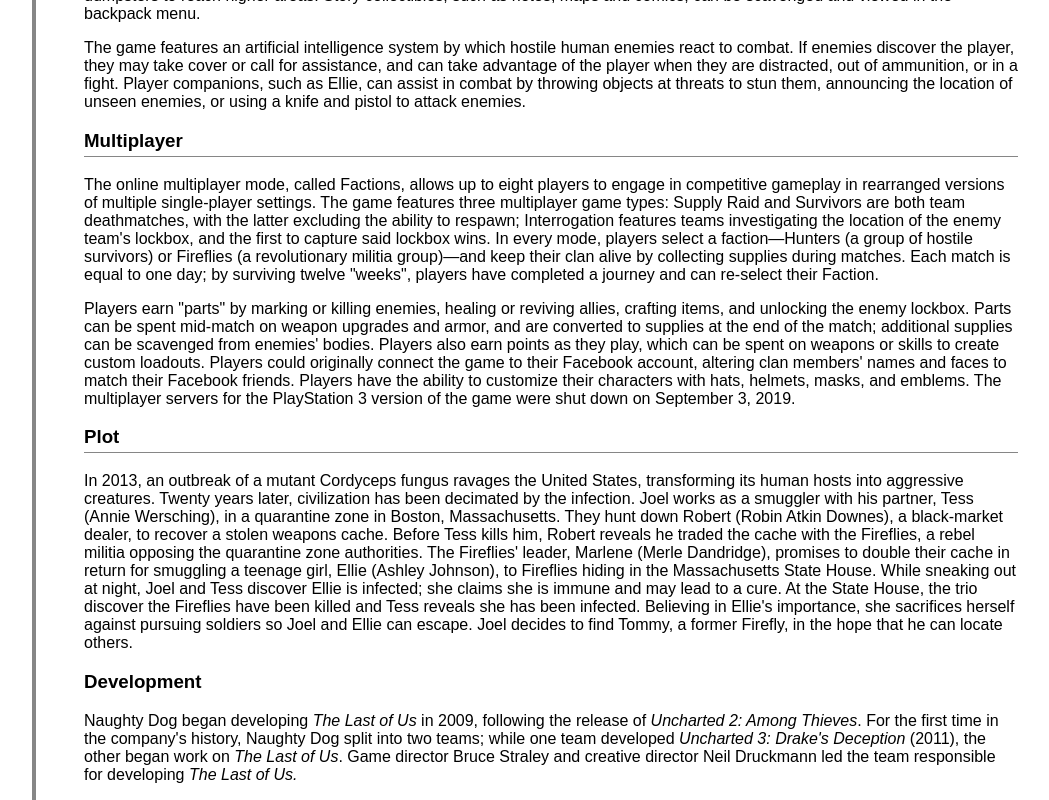
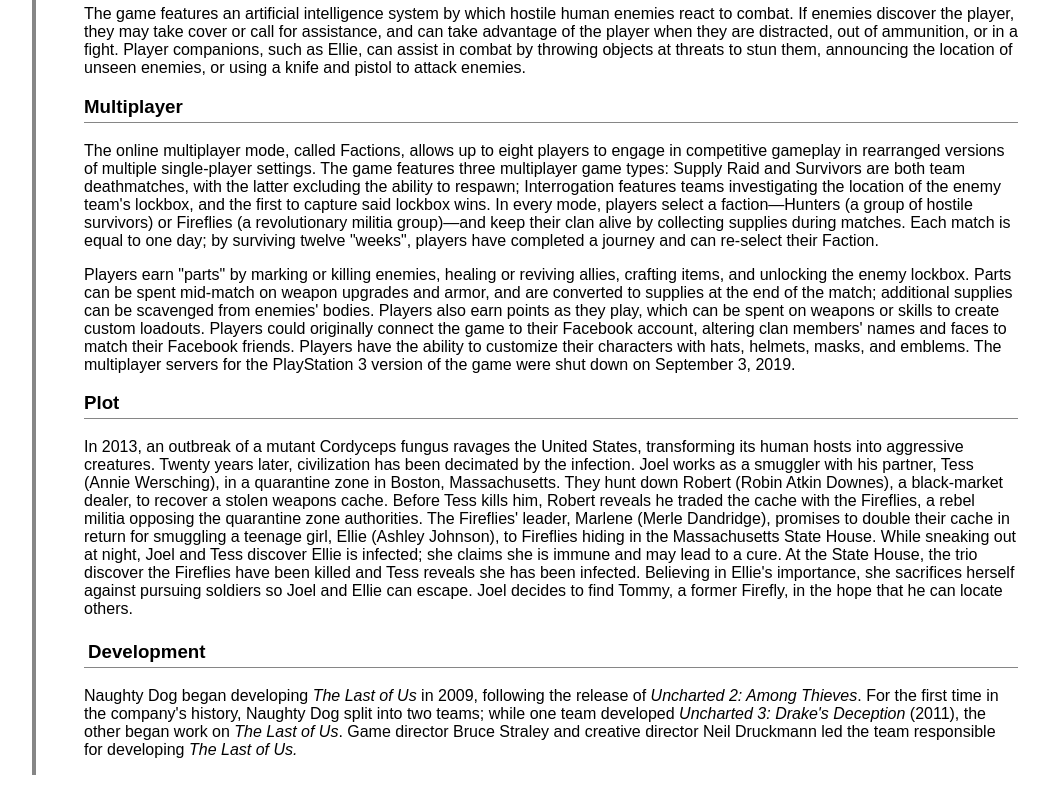
Before and after one commit to edalih/edalih.github.io, a plain HTML site: page exercises/wiki-with-sidebar/index.html in a window 1280 px wide. Shown: the part 1152-1952 px from the top of the page, without its empty margins (214-1263 px from the left). After the commit the page ends 1927 px from the top, so only its background shows below. Drawn offline with Linux system fonts and the light colour scheme.

Commit message:
thelastofus

```diff
--- a/exercises/wiki-with-sidebar/css/style.css
+++ b/exercises/wiki-with-sidebar/css/style.css
@@ -57,3 +57,7 @@ body {
     border-bottom: 1px solid #868686;
     padding-bottom: 4px;
 }
+#development {
+    border-bottom: 1px solid #868686;
+    padding: 4px;
+}
--- a/exercises/wiki-with-sidebar/index.html
+++ b/exercises/wiki-with-sidebar/index.html
@@ -20,10 +20,8 @@
             </div>
             <div id="main-content">
                 <h1 id="top"><i>The Last of Us</i></h1>
-                <p>
+                <p id="article">
                     Article
-                </p>
-                <p id="article">
                     Talk
                 </p>
                 <p>
```
